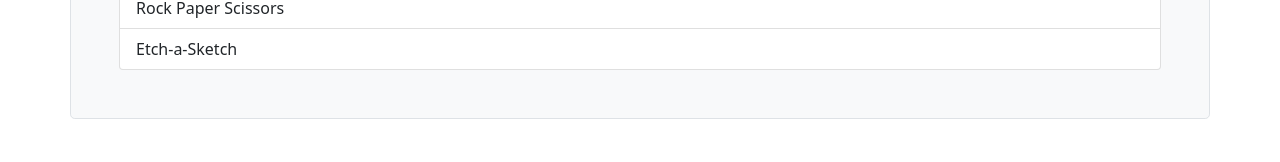
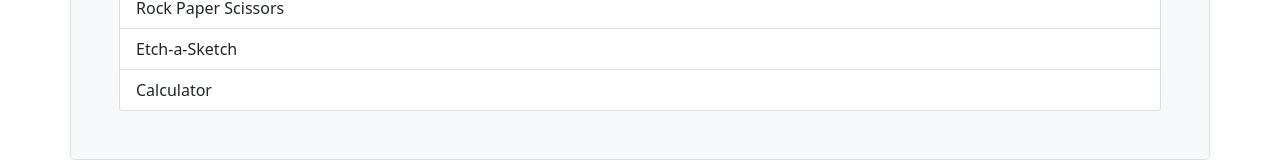
Before and after one commit to devluke88/odin-project, a plain HTML site: page index.html in a window 1280 px wide. Shown: the part 153-315 px from the top of the page. Drawn offline with nearby package versions, Linux system fonts and the light colour scheme.

Commit message:
Update readme and add link to new project

```diff
--- a/index.html
+++ b/index.html
@@ -17,6 +17,7 @@
           </a>
           <a href="./rock-paper-scissors/index.html" class="list-group-item list-group-item-action">Rock Paper Scissors</a>
           <a href="./etch-a-sketch/index.html" class="list-group-item list-group-item-action">Etch-a-Sketch</a>
+          <a href="./calculator/index.html" class="list-group-item list-group-item-action">Calculator</a>
           <!-- <a href="#" class="list-group-item list-group-item-action">A fourth link item</a> -->
           <!-- <a class="list-group-item list-group-item-action disabled">A disabled link item</a> -->
         </div>
```
Also changed, not shown: README.md.
